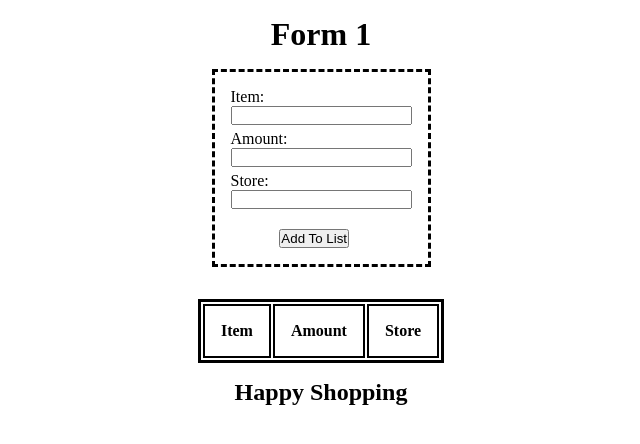
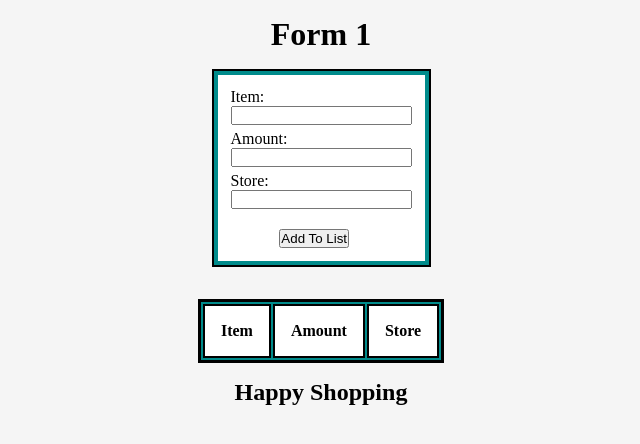
Before and after one commit to DickyKitchenJr/Forms, a React (Create React App) app in the folder form-1/: page / in a window 1280 px wide. Shown: the top 444 px of the page, without its empty margins (319-959 px from the left). Built offline with nearby package versions, Linux system fonts and the light colour scheme.

Commit message:
adjusted styling

```diff
--- a/form-1/src/App.css
+++ b/form-1/src/App.css
@@ -1,6 +1,10 @@
 *{
   margin: 0;
   padding: 0;
+}
+
+body{
+  background-color: whitesmoke;
 }
 
 h1, h2{
--- a/form-1/src/Components/Form.css
+++ b/form-1/src/Components/Form.css
@@ -2,7 +2,10 @@ form {
     max-width: fit-content;
     margin-left: auto;
     margin-right: auto;
-    border: 3px dashed black;
+    outline: 4px solid darkcyan;
+    outline-offset: -0.4rem;
+    background-color: white;
+    border: 3px solid black;
     padding: 1rem;
 }
 
--- a/form-1/src/Components/FormOutput.css
+++ b/form-1/src/Components/FormOutput.css
@@ -4,11 +4,12 @@ table {
   margin-right: auto;
   margin-top: 2rem;
   border: 3px solid black;
+  background-color: darkcyan;
 }
 
-tr,
 th,
 td {
   border: 2px solid black;
   padding: 1rem;
+  background-color: white;
 }
```
